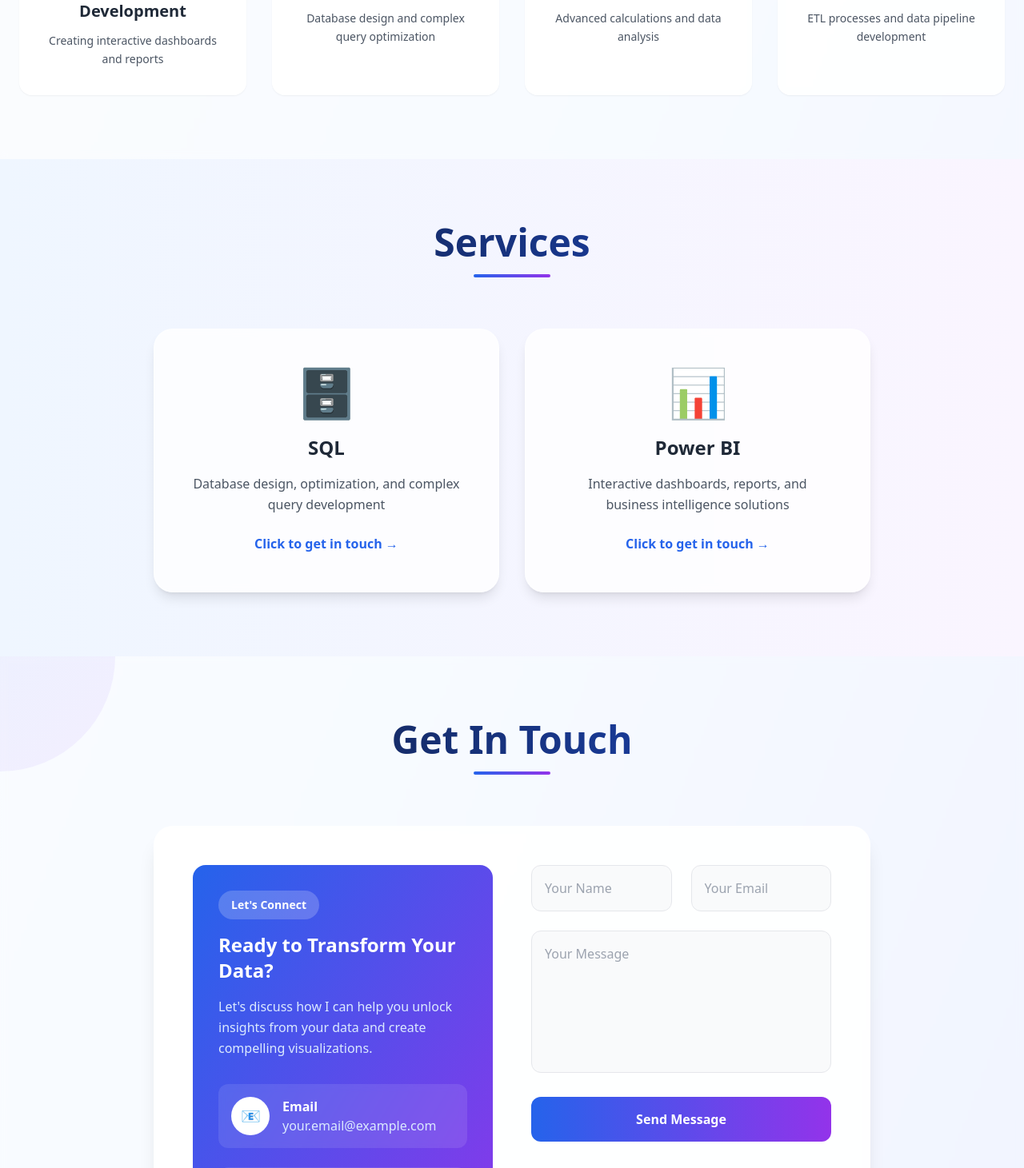
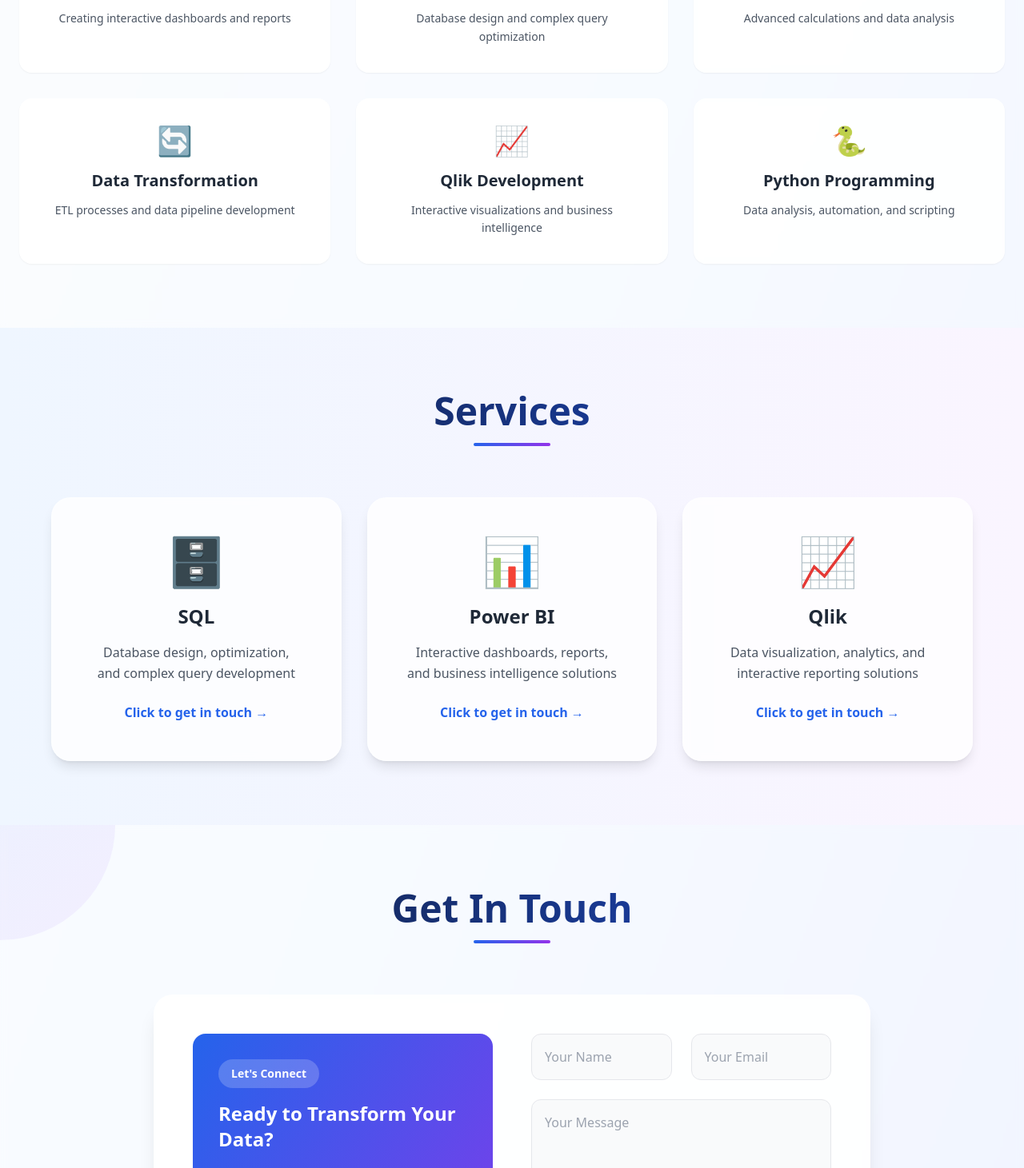
Before and after one commit to SandulaVinay/Portfolio., a React (Vite) app: page / in a window 1280 px wide. Shown: the part 1129-2590 px from the top of the page at 80% size. Built offline with nearby package versions, Linux system fonts and the light colour scheme.

Commit message:
Add skills, services, and contact details
Added Qlik and Python to skills.
Added Qlik to services.
Updated contact section with email, phone, and social links.

```diff
--- a/src/components/Contact.tsx
+++ b/src/components/Contact.tsx
@@ -49,19 +49,19 @@ const Contact = () => {
     {
       name: 'LinkedIn',
       icon: '💼',
-      url: 'https://www.linkedin.com/in/yourprofile',
+      url: 'https://www.linkedin.com/in/vinay-sandula',
       color: 'hover:bg-blue-600'
     },
     {
       name: 'GitHub',
       icon: '💻',
-      url: 'https://github.com/yourprofile',
+      url: 'https://github.com/vinay-sandula',
       color: 'hover:bg-gray-800'
     },
     {
       name: 'Twitter',
       icon: '🐦',
-      url: 'https://twitter.com/yourprofile',
+      url: 'https://twitter.com/vinay_sandula',
       color: 'hover:bg-blue-400'
     }
   ];
@@ -103,7 +103,7 @@ const Contact = () => {
                   </div>
                   <div>
                     <h4 className="font-semibold">Email</h4>
-                    <p className="text-blue-100">your.email@example.com</p>
+                    <p className="text-blue-100">vinay.sandula@example.com</p>
                   </div>
                 </div>
 
--- a/src/components/Services.tsx
+++ b/src/components/Services.tsx
@@ -10,6 +10,11 @@ const Services = () => {
       icon: '📊',
       title: 'Power BI',
       description: 'Interactive dashboards, reports, and business intelligence solutions'
+    },
+    {
+      icon: '📈',
+      title: 'Qlik',
+      description: 'Data visualization, analytics, and interactive reporting solutions'
     }
   ];
 
@@ -30,7 +35,7 @@ const Services = () => {
           <div className="w-24 h-1 bg-gradient-to-r from-blue-600 to-purple-600 mx-auto rounded-full"></div>
         </div>
 
-        <div className="grid grid-cols-1 md:grid-cols-2 gap-8 max-w-4xl mx-auto">
+        <div className="grid grid-cols-1 md:grid-cols-3 gap-8 max-w-6xl mx-auto">
           {services.map((service, index) => (
             <div
               key={index}
--- a/src/components/Skills.tsx
+++ b/src/components/Skills.tsx
@@ -20,6 +20,16 @@ const Skills = () => {
       icon: '🔄',
       title: 'Data Transformation',
       description: 'ETL processes and data pipeline development'
+    },
+    {
+      icon: '📈',
+      title: 'Qlik Development',
+      description: 'Interactive visualizations and business intelligence'
+    },
+    {
+      icon: '🐍',
+      title: 'Python Programming',
+      description: 'Data analysis, automation, and scripting'
     }
   ];
 
@@ -33,7 +43,7 @@ const Skills = () => {
           <div className="w-24 h-1 bg-gradient-to-r from-blue-600 to-purple-600 mx-auto rounded-full"></div>
         </div>
 
-        <div className="grid grid-cols-1 md:grid-cols-2 lg:grid-cols-4 gap-8">
+        <div className="grid grid-cols-1 md:grid-cols-2 lg:grid-cols-3 gap-8">
           {skills.map((skill, index) => (
             <div
               key={index}
```
